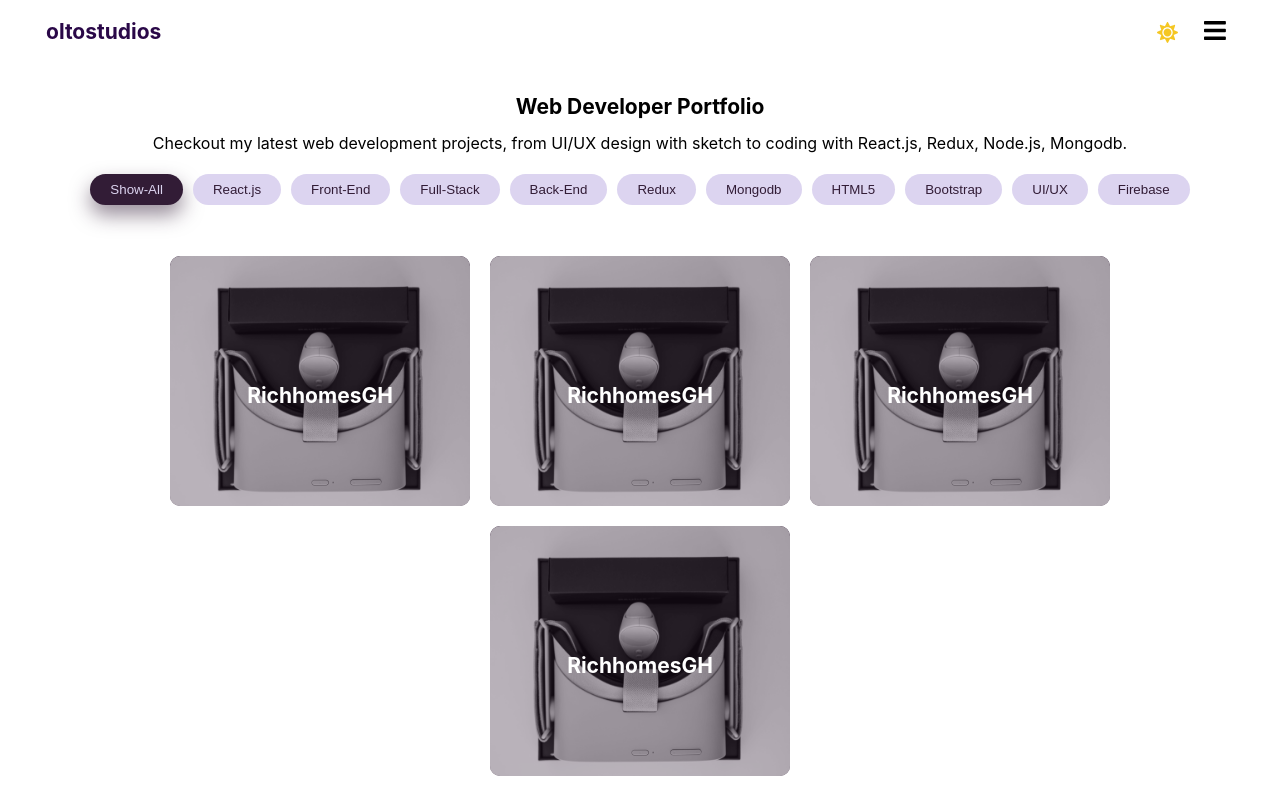
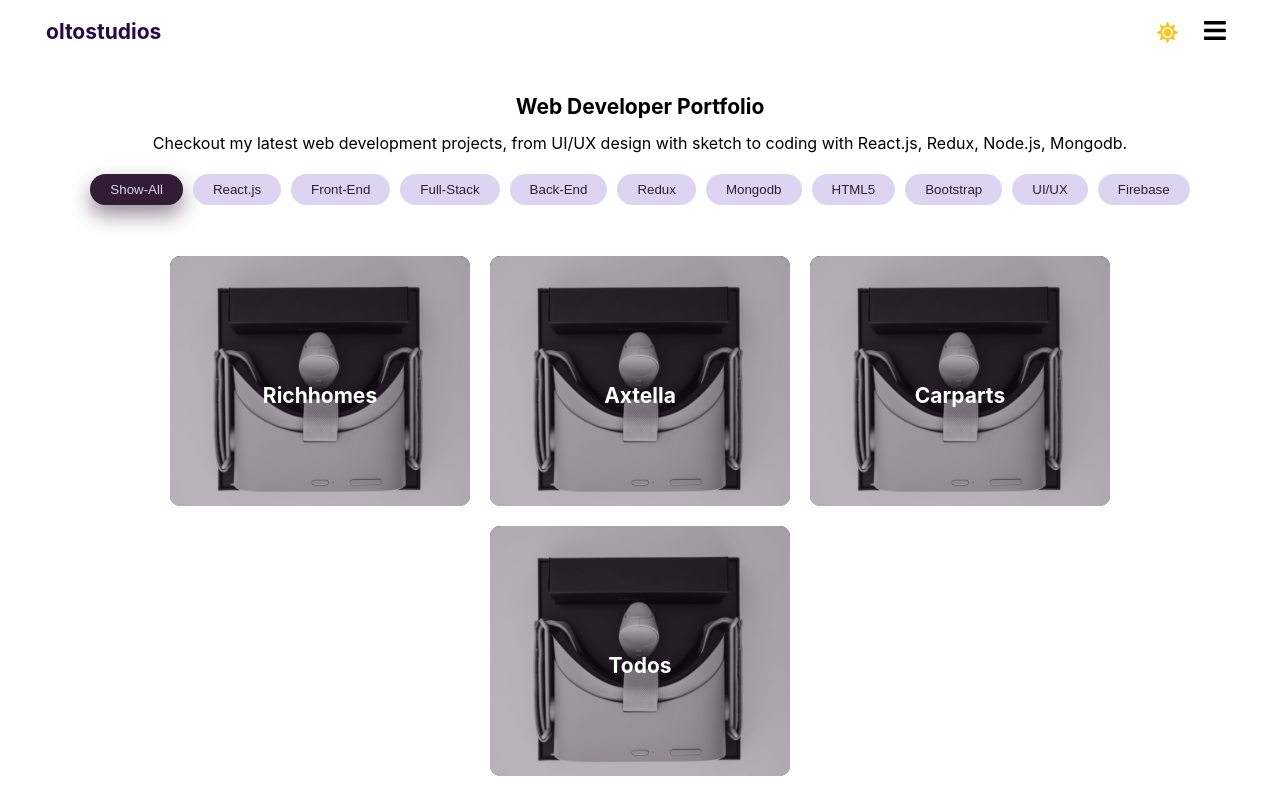
Before and after one commit to tosebikan/oltostudios, a React (Create React App) app: page /portfolio in a window 1280 px wide. Built offline with nearby package versions, Linux system fonts and the light colour scheme.

Commit message:
add resuable portfolio card

```diff
--- a/src/components/Card.js
+++ b/src/components/Card.js
@@ -1,7 +1,7 @@
 import React from "react";
 import "./card.css";
 
-function Card() {
+function Card({ title, tech }) {
   return (
     <div className="card-container">
       <img
@@ -9,14 +9,14 @@ function Card() {
         alt=""
         className="card-image"
       />
-      <h1 className="card-image-text">RichhomesGH</h1>
+      <h1 className="card-image-text">{title}</h1>
       <img
         src={require("../images/web2img.png")}
         alt=""
         className="card-image2"
       />
       <div className="card-tech">
-        <p>React.js</p>
+        <p>{tech}</p>
         <p>... see more</p>
       </div>
     </div>
```
